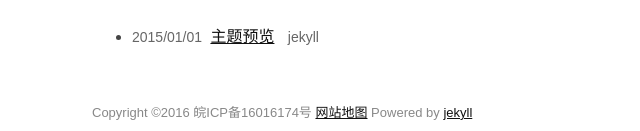
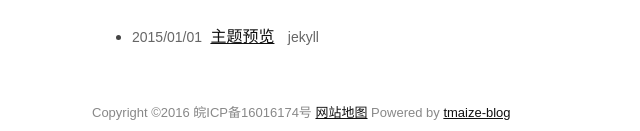
Before and after one commit to TMaize/tmaize-blog, a Jekyll site: the page built from index.html, in a window 1280 px wide. Shown: the part 2080-2211 px from the top of the page, without its empty margins (218-858 px from the left). Built offline with Jekyll 4.4.1, drawn with Linux system fonts in a browser that asks for light colours; comment, search, counter and statistics services are not loaded.

Commit message:
修改信息

```diff
--- a/_includes/footer.html
+++ b/_includes/footer.html
@@ -1,5 +1,5 @@
 <a href="#" id="totop">Top</a>
-<footer>Copyright ©{{site.copyright}} {{ site.beianhao }} <a href="{{site.context}}/sitemap.xml">网站地图</a> Powered by <a href="http://jekyll.com.cn/">jekyll</a></footer>
+<footer>Copyright ©{{site.copyright}} {{ site.beianhao }} <a href="{{site.context}}/sitemap.xml">网站地图</a> Powered by <a href="https://github.com/TMaize/tmaize-blog">tmaize-blog</a></footer>
 <script>
 //ta.qq.com不用了
 //mta.qq.com
```
Also changed, not shown: README.md.
